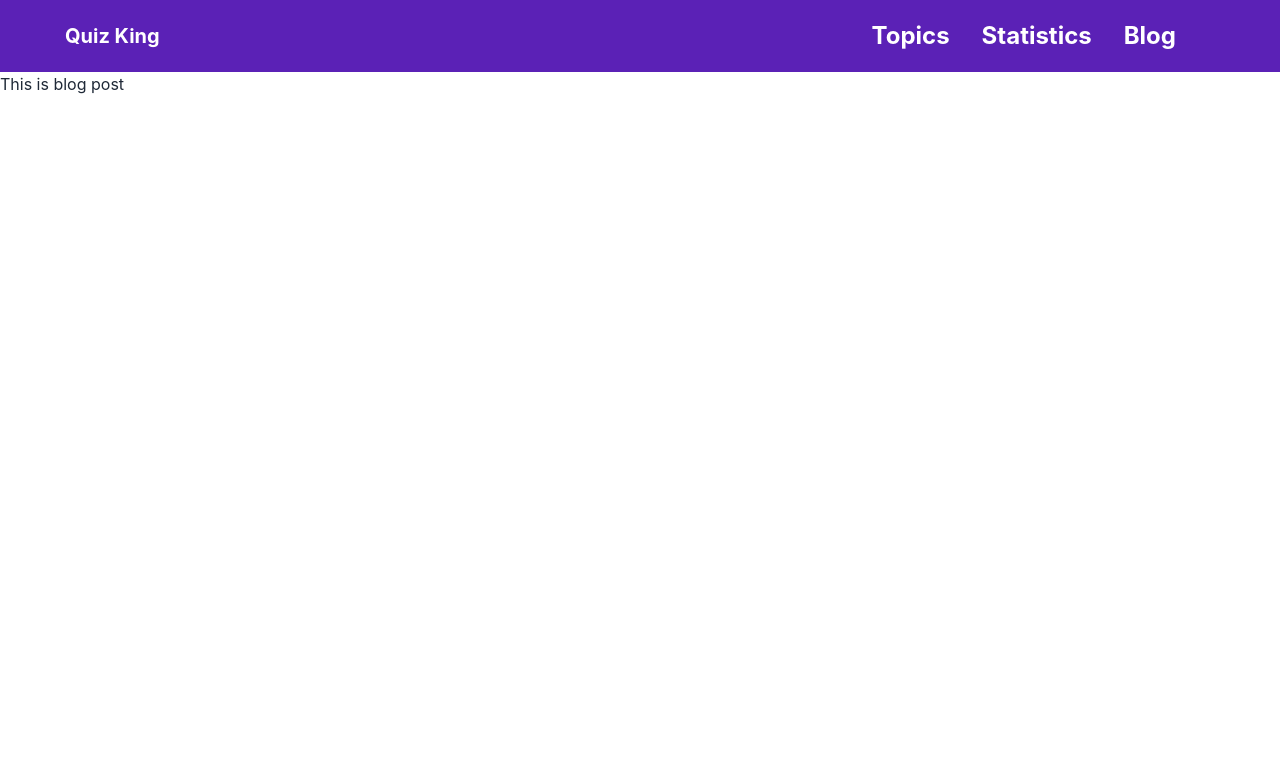
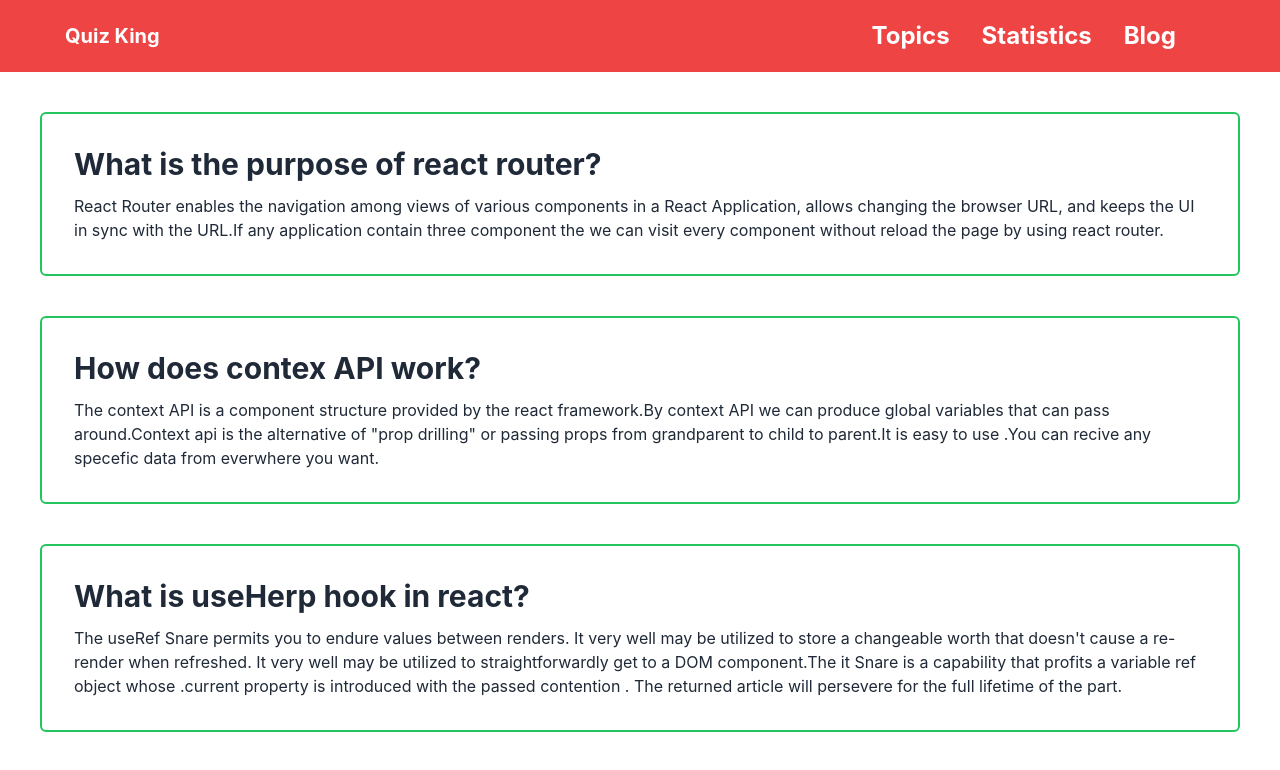
Before and after one commit to mrsurus/Quize-Project, a React (Create React App) app: page /blog in a window 1280 px wide. Shown: the top 770 px of the page. Built offline with nearby package versions, Linux system fonts and the light colour scheme.

Commit message:
blog section

```diff
--- a/src/Components/Blog/Blog.js
+++ b/src/Components/Blog/Blog.js
@@ -3,7 +3,26 @@ import React from 'react';
 const Blog = () => {
     return (
         <div>
-            <h3>This is blog post</h3>
+            <div className='border-2 border-green-500 m-10 p-8 rounded-md'>
+                <h3 className='text-3xl font-bold mb-3'>What is the purpose of react router?</h3>
+                <p>React Router enables the navigation among views of various components in a React Application, allows
+                    changing the browser URL, and keeps the UI in sync with the URL.If any application contain three component the we can
+                 visit every component without reload the page by using react router.</p>
+            </div>
+            <div className='border-2 border-green-500 m-10 p-8 rounded-md'>
+                <p className='text-3xl font-bold mb-3'>How does contex API work?</p>
+                <p>The context API is a component structure provided by the react framework.By context API we can produce global variables that can pass around.Context api is the alternative of
+                    "prop drilling" or passing props from grandparent to child to parent.It is easy to use .You can recive any specefic data from everwhere you want.
+                </p>
+            </div>
+            <div className='border-2 border-green-500 m-10 p-8 rounded-md'>
+                <p className='text-3xl font-bold mb-3'>What is useHerp hook in react?</p>
+                <p>The useRef Snare permits you to endure values between renders.
+                    It very well may be utilized to store a changeable worth that doesn't cause a re-render when refreshed.
+                    It very well may be utilized to straightforwardly get to a DOM component.The it Snare is a capability that profits a variable ref object whose .current property is introduced with the passed contention .
+                    The returned article will persevere for the full lifetime of the part.</p>
+            </div>
+
         </div>
     );
 };
--- a/src/Components/Header/Header.js
+++ b/src/Components/Header/Header.js
@@ -3,7 +3,7 @@ import { Link } from 'react-router-dom';
 
 const Header = () => {
     return (
-        <div className="navbar bg-violet-800 px-12 text-white">
+        <div className="navbar bg-red-500 px-12 text-white">
             <div className="navbar-start display: flex justify-between w-full ">
                 <div>
                     <a className="btn btn-ghost normal-case text-xl text-4xl font-bold">Quiz King</a>
--- a/src/Components/Home/Home.js
+++ b/src/Components/Home/Home.js
@@ -10,7 +10,7 @@ const Home = () => {
             <div className='text-center'>
                 <p className='text-3xl bg-orange-300 my-3 mx-8 rounded py-4'>Play Quiz and win award.</p>
             </div>
-            <div className='display  grid grid-cols-1 sm:grid-cols-2 lg:grid-cols-4  gap-3 mx-8 my-10'>
+            <div className='display  grid grid-cols-1 sm:grid-cols-2 lg:grid-cols-4  gap-5 mx-8 my-24'>
                 {
                     topics.map(topic => <Topic
                         key={topic.id}
--- a/src/Components/Quiz/Quiz.js
+++ b/src/Components/Quiz/Quiz.js
@@ -32,10 +32,10 @@ const Quiz = ({ quiz }) => {
     }
     return (
         <div className=' my-7 mx-10 p-7 shadow-2xl relative'>
-            <p>{question}</p>
+            <p className='text-2xl font-bold'>{question}</p>
             <EyeIcon onClick={showAswer} className="h-6 w-6 text-white-500 absolute left-7 top-5"></EyeIcon>
 
-            <div className='display: grid grid-cols-2 gap-3 my-5'>
+            <div className='display: grid grid-cols-1 md:grid-cols-2 xl:grid-cols-4 gap-3 my-5'>
                 {options.map(option =>
                     <div
                     key={option.slice(2)}
--- a/src/Components/Statistics/Statistics.js
+++ b/src/Components/Statistics/Statistics.js
@@ -1,5 +1,5 @@
 import React from 'react';
-import  { PureComponent } from 'react';
+import { PureComponent } from 'react';
 import { useLoaderData } from 'react-router-dom';
 import { BarChart, Bar, Cell, XAxis, YAxis, CartesianGrid, Tooltip, Legend, ResponsiveContainer, Line, LineChart } from 'recharts';
 
@@ -7,16 +7,28 @@ import { BarChart, Bar, Cell, XAxis, YAxis, CartesianGrid, Tooltip, Legend, Resp
 const Statistics = () => {
     const dataGet = useLoaderData()
     const data = dataGet.data
+
+
     return (
-        <div className=' bg-sky-200 my-16 mx-8'>
-           <LineChart width={500} height={400} data={data}>
-           <XAxis dataKey="name" />
-          <YAxis />
-          <Tooltip></Tooltip>
-           <Line type="monotone" dataKey="total" stroke="#82ca9d" />
-           </LineChart>
+        <div>
+            <ResponsiveContainer   width="100%" height="100">
+                    <div className='mt-16'>
+                <LineChart width={500}  height={300}  data={data}
+                 margin={{
+                    top: 5,
+                    right: 30,
+                    left: 20,
+                    bottom: 5,
+                  }}>
+                    <CartesianGrid strokeDasharray="3 3" />
+                    <XAxis dataKey="name" />
+                    <YAxis />
+                    <Tooltip></Tooltip>
+                    <Line type="monotone" dataKey="total" stroke="#82ca9d" />
+                </LineChart>
+                    </div>
+            </ResponsiveContainer>
         </div>
     );
 };
-
 export default Statistics;
```
